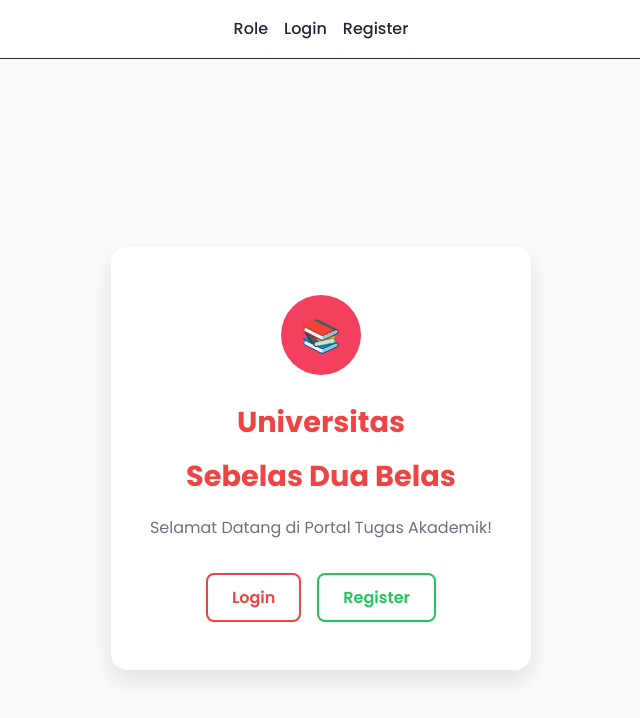
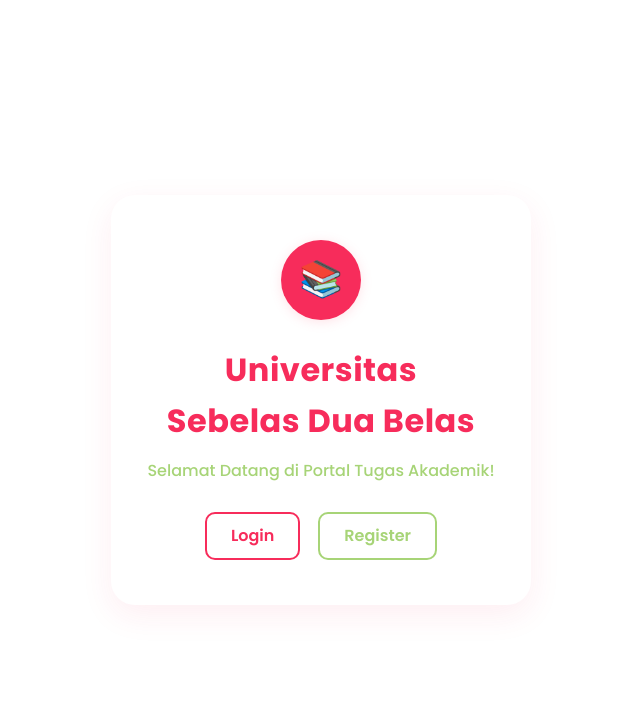
Before and after one commit to Arya2113/Sister-Frontend, a React (Vite) app: page / in a window 1280 px wide. Shown: the top 718 px of the page, without its empty margins (319-959 px from the left). Built offline with nearby package versions, Linux system fonts and the light colour scheme.

Commit message:
update ui login register tanpa package-lock.json

```diff
--- a/src/components/index.tsx
+++ b/src/components/index.tsx
@@ -4,93 +4,100 @@ function Index() {
   return (
     <div
       style={{
-        display: "flex",
-        alignItems: "center",
-        justifyContent: "center",
-        minHeight: "100vh",
-        backgroundColor: "#f9fafb",
+        display: 'flex',
+        alignItems: 'center',
+        justifyContent: 'center',
+        minHeight: '100vh',
+        background: '#fff',
+        fontFamily: 'Poppins, sans-serif',
       }}
     >
       <div
         style={{
-          backgroundColor: "white",
-          padding: "3rem 2rem",
-          borderRadius: "1rem",
-          boxShadow: "0 10px 25px rgba(0,0,0,0.1)",
-          textAlign: "center",
-          maxWidth: "420px",
-          width: "100%",
+          background: '#fff',
+          padding: '2.8rem 2rem',
+          borderRadius: '1.5rem',
+          boxShadow: '0 10px 32px rgba(247,44,91,0.08)',
+          textAlign: 'center',
+          maxWidth: 420,
+          width: '100%',
+          fontFamily: 'Poppins, sans-serif',
         }}
       >
         {/* Icon bulat */}
         <div
           style={{
-            backgroundColor: "#f43f5e",
-            borderRadius: "50%",
-            width: "80px",
-            height: "80px",
-            margin: "0 auto 1.5rem",
-            display: "flex",
-            alignItems: "center",
-            justifyContent: "center",
-            color: "white",
-            fontSize: "2rem",
-            fontWeight: "bold",
+            background: '#F72C5B',
+            borderRadius: '50%',
+            width: 80,
+            height: 80,
+            margin: '0 auto 1.5rem',
+            display: 'flex',
+            alignItems: 'center',
+            justifyContent: 'center',
+            color: '#fff',
+            fontSize: '2.2rem',
+            fontWeight: 700,
+            boxShadow: '0 2px 12px #FF748B33',
           }}
         >
           📚
         </div>
-
         {/* Judul */}
         <h1
           style={{
-            fontSize: "1.8rem",
-            fontWeight: "700",
-            marginBottom: "0.5rem",
-            color: "#ef4444",
+            fontSize: '2rem',
+            fontWeight: 700,
+            marginBottom: 0,
+            color: '#F72C5B',
+            letterSpacing: 0.5,
           }}
         >
           Universitas
         </h1>
         <h1
           style={{
-            fontSize: "1.8rem",
-            fontWeight: "700",
-            marginBottom: "1rem",
-            color: "#ef4444",
+            fontSize: '2rem',
+            fontWeight: 700,
+            marginBottom: 12,
+            color: '#F72C5B',
+            letterSpacing: 0.5,
           }}
         >
           Sebelas Dua Belas
         </h1>
-
         {/* Subjudul */}
         <p
           style={{
-            fontSize: "1rem",
-            color: "#6b7280",
-            marginBottom: "2rem",
+            fontSize: 16,
+            color: '#A7D477',
+            marginBottom: 28,
+            fontWeight: 500,
           }}
         >
           Selamat Datang di Portal Tugas Akademik!
         </p>
-
         {/* Tombol */}
         <div
           style={{
-            display: "flex",
-            justifyContent: "center",
-            gap: "1rem",
+            display: 'flex',
+            justifyContent: 'center',
+            gap: 18,
           }}
         >
           <Link
             to="/login"
             style={{
-              padding: "0.6rem 1.5rem",
-              border: "2px solid #ef4444",
-              borderRadius: "8px",
-              color: "#ef4444",
-              fontWeight: "600",
-              textDecoration: "none",
+              padding: '0.6rem 1.5rem',
+              border: '2px solid #F72C5B',
+              borderRadius: 10,
+              color: '#F72C5B',
+              fontWeight: 600,
+              textDecoration: 'none',
+              background: '#fff',
+              fontFamily: 'Poppins, sans-serif',
+              fontSize: 16,
+              transition: 'background 0.2s',
             }}
           >
             Login
@@ -98,12 +105,16 @@ function Index() {
           <Link
             to="/register"
             style={{
-              padding: "0.6rem 1.5rem",
-              border: "2px solid #22c55e",
-              borderRadius: "8px",
-              color: "#22c55e",
-              fontWeight: "600",
-              textDecoration: "none",
+              padding: '0.6rem 1.5rem',
+              border: '2px solid #A7D477',
+              borderRadius: 10,
+              color: '#A7D477',
+              fontWeight: 600,
+              textDecoration: 'none',
+              background: '#fff',
+              fontFamily: 'Poppins, sans-serif',
+              fontSize: 16,
+              transition: 'background 0.2s',
             }}
           >
             Register
--- a/src/components/login-form.tsx
+++ b/src/components/login-form.tsx
@@ -67,18 +67,14 @@ export function LoginForm() {
   }
 
   return (
-    <div className="flex items-center justify-center min-h-screen bg-gray-50">
-      <div className="bg-white p-8 rounded-2xl shadow-lg w-full max-w-sm text-center">
-        <h1 className="text-2xl font-bold text-pink-600 mb-2">Login</h1>
-        <p className="text-gray-500 mb-6">Masuk ke Portal Tugas Akademik</p>
-
-        <form onSubmit={handleSubmit} className="space-y-4 text-left">
+    <div style={{ minHeight: '100vh', background: '#fff', fontFamily: 'Poppins, sans-serif', display: 'flex', alignItems: 'center', justifyContent: 'center' }}>
+      <div style={{ background: '#fff', borderRadius: '1.5rem', boxShadow: '0 10px 32px rgba(247,44,91,0.08)', padding: '2.5rem 2rem', width: '100%', maxWidth: 400, textAlign: 'center', fontFamily: 'Poppins, sans-serif' }}>
+        <h1 style={{ fontSize: '2rem', fontWeight: 700, color: '#F72C5B', marginBottom: 8 }}>Login</h1>
+        <p style={{ color: '#FF748B', marginBottom: 24 }}>Masuk ke Portal Tugas Akademik</p>
+        <form onSubmit={handleSubmit} style={{ textAlign: 'left', display: 'flex', flexDirection: 'column', gap: 16 }}>
           {errors.general && (
-            <div className="bg-red-100 border border-red-300 text-red-600 px-4 py-2 rounded-lg">
-              {errors.general}
-            </div>
+            <div style={{ background: '#FF748B22', border: '1.5px solid #F72C5B', color: '#F72C5B', padding: '10px 16px', borderRadius: 10, fontSize: 14, marginBottom: 4 }}>{errors.general}</div>
           )}
-
           <div>
             <input
               type="email"
@@ -86,13 +82,12 @@ export function LoginForm() {
               value={formData.email}
               onChange={handleInputChange}
               placeholder="Email"
-              className="w-full border-2 border-lime-300 rounded-lg px-3 py-2 focus:outline-none focus:ring-2 focus:ring-pink-500"
+              style={{ width: '100%', border: '2px solid #E4F1AC', borderRadius: 10, padding: '12px 14px', fontSize: 15, outline: 'none', fontFamily: 'Poppins, sans-serif', background: '#fff', color: '#222', marginBottom: 2, transition: 'border-color 0.2s' }}
+              onFocus={e => (e.target.style.borderColor = '#A7D477')}
+              onBlur={e => (e.target.style.borderColor = '#E4F1AC')}
             />
-            {errors.email && (
-              <p className="text-sm text-red-500 mt-1">{errors.email}</p>
-            )}
+            {errors.email && <p style={{ color: '#F72C5B', fontSize: 13, marginTop: 2 }}>{errors.email}</p>}
           </div>
-
           <div>
             <input
               type="password"
@@ -100,35 +95,27 @@ export function LoginForm() {
               value={formData.password}
               onChange={handleInputChange}
               placeholder="Password"
-              className="w-full border-2 border-lime-300 rounded-lg px-3 py-2 focus:outline-none focus:ring-2 focus:ring-pink-500"
+              style={{ width: '100%', border: '2px solid #E4F1AC', borderRadius: 10, padding: '12px 14px', fontSize: 15, outline: 'none', fontFamily: 'Poppins, sans-serif', background: '#fff', color: '#222', marginBottom: 2, transition: 'border-color 0.2s' }}
+              onFocus={e => (e.target.style.borderColor = '#A7D477')}
+              onBlur={e => (e.target.style.borderColor = '#E4F1AC')}
             />
-            {errors.password && (
-              <p className="text-sm text-red-500 mt-1">{errors.password}</p>
-            )}
+            {errors.password && <p style={{ color: '#F72C5B', fontSize: 13, marginTop: 2 }}>{errors.password}</p>}
           </div>
-
           <button
             type="submit"
             disabled={loginMutation.isPending}
-            className="w-full bg-pink-500 hover:bg-pink-600 text-white font-semibold py-2 rounded-lg transition"
+            style={{ width: '100%', background: loginMutation.isPending ? '#FF748B' : '#F72C5B', color: '#fff', fontWeight: 600, padding: '12px 0', borderRadius: 10, border: 'none', fontSize: 16, marginTop: 4, cursor: loginMutation.isPending ? 'not-allowed' : 'pointer', transition: 'background 0.2s' }}
           >
-            {loginMutation.isPending ? "Memproses..." : "Login"}
+            {loginMutation.isPending ? 'Memproses...' : 'Login'}
           </button>
         </form>
-
-        <p className="text-gray-500 mt-4 text-sm">
-          Belum punya akun?{" "}
-          <Link
-            to="/register"
-            className="text-pink-500 hover:underline font-medium"
-          >
-            Daftar disini
-          </Link>
+        <p style={{ color: '#A7D477', marginTop: 18, fontSize: 14 }}>
+          Belum punya akun?{' '}
+          <Link to="/register" style={{ color: '#F72C5B', fontWeight: 500, textDecoration: 'underline', textUnderlineOffset: 2 }}>Daftar disini</Link>
         </p>
-
         <Link
           to="/"
-          className="block mt-4 border-2 border-lime-300 text-gray-600 py-2 rounded-lg hover:bg-lime-50 transition"
+          style={{ display: 'block', marginTop: 18, border: '2px solid #E4F1AC', color: '#A7D477', padding: '10px 0', borderRadius: 10, fontWeight: 500, background: '#fff', textDecoration: 'none', transition: 'background 0.2s' }}
         >
           Kembali
         </Link>
--- a/src/components/role-selector.tsx
+++ /dev/null
@@ -1,71 +0,0 @@
-"use client"
-
-interface RoleSelectorProps {
-  selectedRole: string
-  onRoleChange: (role: string) => void
-  error?: string
-}
-
-export function RoleSelector({ selectedRole, onRoleChange, error }: RoleSelectorProps) {
-  const roles = [
-    {
-      value: "mahasiswa",
-      label: "Mahasiswa",
-      description: "Saya adalah seorang mahasiswa",
-      icon: "🎓",
-    },
-    {
-      value: "dosen",
-      label: "Dosen",
-      description: "Saya adalah seorang dosen/pengajar",
-      icon: "👨‍🏫",
-    },
-  ]
-
-  return (
-    <div className="space-y-3">
-      <label className="block text-sm font-medium text-foreground">Pilih Role Anda</label>
-      <div className="grid grid-cols-1 gap-3">
-        {roles.map((role) => (
-          <label
-            key={role.value}
-            className={`
-              relative flex items-center p-4 border rounded-lg cursor-pointer transition-all
-              ${
-                selectedRole === role.value
-                  ? "border-primary bg-primary/5 ring-2 ring-primary/20"
-                  : "border-border bg-background hover:border-primary/50 hover:bg-muted/50"
-              }
-              ${error ? "border-destructive" : ""}
-            `}
-          >
-            <input
-              type="radio"
-              name="role"
-              value={role.value}
-              checked={selectedRole === role.value}
-              onChange={(e) => onRoleChange(e.target.value)}
-              className="sr-only"
-            />
-            <div className="flex items-center space-x-3 w-full">
-              <div className="text-2xl">{role.icon}</div>
-              <div className="flex-1">
-                <div className="font-medium text-foreground">{role.label}</div>
-                <div className="text-sm text-muted-foreground">{role.description}</div>
-              </div>
-              <div
-                className={`
-                w-4 h-4 rounded-full border-2 flex items-center justify-center
-                ${selectedRole === role.value ? "border-primary bg-primary" : "border-border"}
-              `}
-              >
-                {selectedRole === role.value && <div className="w-2 h-2 rounded-full bg-primary-foreground"></div>}
-              </div>
-            </div>
-          </label>
-        ))}
-      </div>
-      {error && <p className="text-sm text-destructive">{error}</p>}
-    </div>
-  )
-}
--- a/src/router.ts
+++ b/src/router.ts
@@ -1,3 +1,4 @@
+// No import or route for role-selection found, no changes made.
 // src/router.ts
 import { createRouter } from "@tanstack/react-router"
 import { routeTree } from "./routeTree.gen"
--- a/src/routes/__root.tsx
+++ b/src/routes/__root.tsx
@@ -17,31 +17,7 @@ export const Route = createRootRoute({
   component: () => (
     <>
       <div className="min-h-screen bg-background">
-        <nav className="bg-card border-b border-border p-4">
-          <div className="max-w-md mx-auto flex justify-center gap-4">
-            <Link
-              to="/role-selection"
-              className="text-foreground hover:text-primary font-medium transition-colors"
-              activeProps={{ className: "text-primary" }}
-            >
-              Role
-            </Link>
-            <Link
-              to="/login"
-              className="text-foreground hover:text-primary font-medium transition-colors"
-              activeProps={{ className: "text-primary" }}
-            >
-              Login
-            </Link>
-            <Link
-              to="/register"
-              className="text-foreground hover:text-primary font-medium transition-colors"
-              activeProps={{ className: "text-primary" }}
-            >
-              Register
-            </Link>
-          </div>
-        </nav>
+        {/* Navigation bar removed as requested */}
         <Outlet />
                    <TanstackDevtools
               config={{
--- a/src/routes/register.tsx
+++ b/src/routes/register.tsx
@@ -1,22 +1,6 @@
-import { createFileRoute } from "@tanstack/react-router"
-import { RegisterForm } from "../components/register-form"
+import { createFileRoute } from '@tanstack/react-router'
+import { RegisterForm } from '@/components/register-form'
 
-export const Route = createFileRoute("/register")({
-  component: Register,
+export const Route = createFileRoute('/register')({
+  component: RegisterForm,
 })
-
-function Register() {
-  return (
-    <div className="flex items-center justify-center min-h-[calc(100vh-80px)] p-4">
-      <div className="w-full max-w-md">
-        <div className="bg-card rounded-lg shadow-lg p-8 border border-border">
-          <div className="text-center mb-8">
-            <h1 className="text-2xl font-bold text-card-foreground mb-2">Register</h1>
-            <p className="text-muted-foreground">Daftar ke Portal Tugas Akademik</p>
-          </div>
-          <RegisterForm />
-        </div>
-      </div>
-    </div>
-  )
-}
```
Also changed, not shown: src/components/register-form.tsx (+36 -66 lines), src/routeTree.gen.ts (+0 -21 lines), src/routes/role-selection.tsx (deleted, +0 -61 lines).
